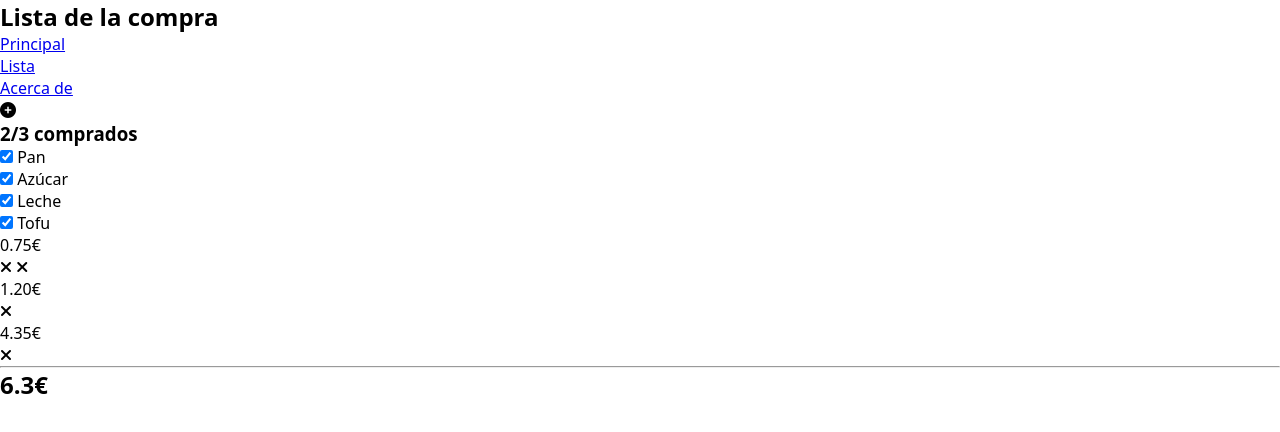
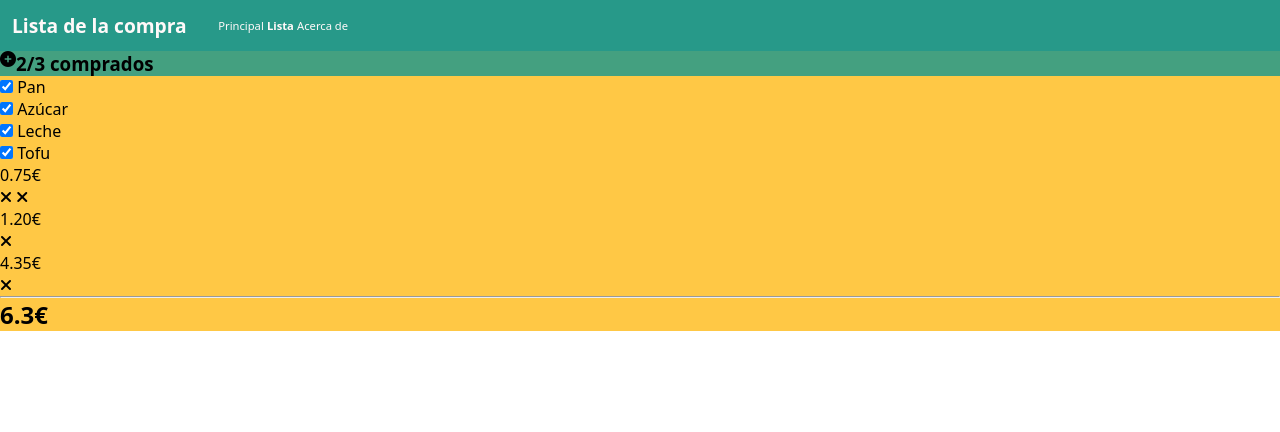
Before and after one commit to thaixjacob/202301-w1ch3-thais-jacob, a plain HTML site: page index.html in a window 1280 px wide. Drawn offline with Linux system fonts and the light colour scheme.

Commit message:
add styles in interface

```diff
--- a/index.html
+++ b/index.html
@@ -12,18 +12,18 @@
 </head>
 
 <header>
-  <section class="top">
+  <section class="menu__link--default">
     <h1>Lista de la compra</h1>
     <nav>
       <ul>
         <li><a href="#">Principal</a></li>
-        <li class="selected"><a href="#">Lista</a></li>
+        <li class="menu__link--active"><a href="#">Lista</a></li>
         <li><a href="#">Acerca de</a></li>
       </ul>
     </nav>
   </section>
 
-  <section>
+  <section class="menu__add">
     <i class="fa-solid fa-circle-plus"></i>
 
     <h3>2/3 comprados</h3>
--- a/style-first-page.css
+++ b/style-first-page.css
@@ -7,3 +7,49 @@
   font-family: system-ui, -apple-system, BlinkMacSystemFont, "Segoe UI", Roboto,
     Oxygen, Ubuntu, Cantarell, "Open Sans", "Helvetica Neue", sans-serif;
 }
+
+.menu__link--default {
+  color: rgb(255, 249, 249);
+  background-color: #279989;
+  display: flex;
+}
+
+.menu__link--default ul {
+  font-size: 0.7rem;
+  list-style-type: none;
+  padding: 1.125rem 1rem 1rem 1.125rem;
+  display: flex;
+}
+
+a {
+  color: rgb(255, 249, 249);
+  text-decoration: none;
+  display: flex;
+  padding-right: 0.1rem;
+}
+
+h1 {
+  padding: 0.75rem 0.75rem 0.75rem 0.75rem;
+  text-align: left;
+  font-size: 1.2rem;
+  display: flex;
+}
+
+.menu__link--default li {
+  display: inline;
+  margin-left: 0.1rem;
+  display: flex;
+}
+
+.menu__add {
+  background-color: #44a080;
+  display: flex;
+}
+
+.menu__link--active {
+  font-weight: bold;
+}
+
+main {
+  background-color: #ffc845;
+}
```
